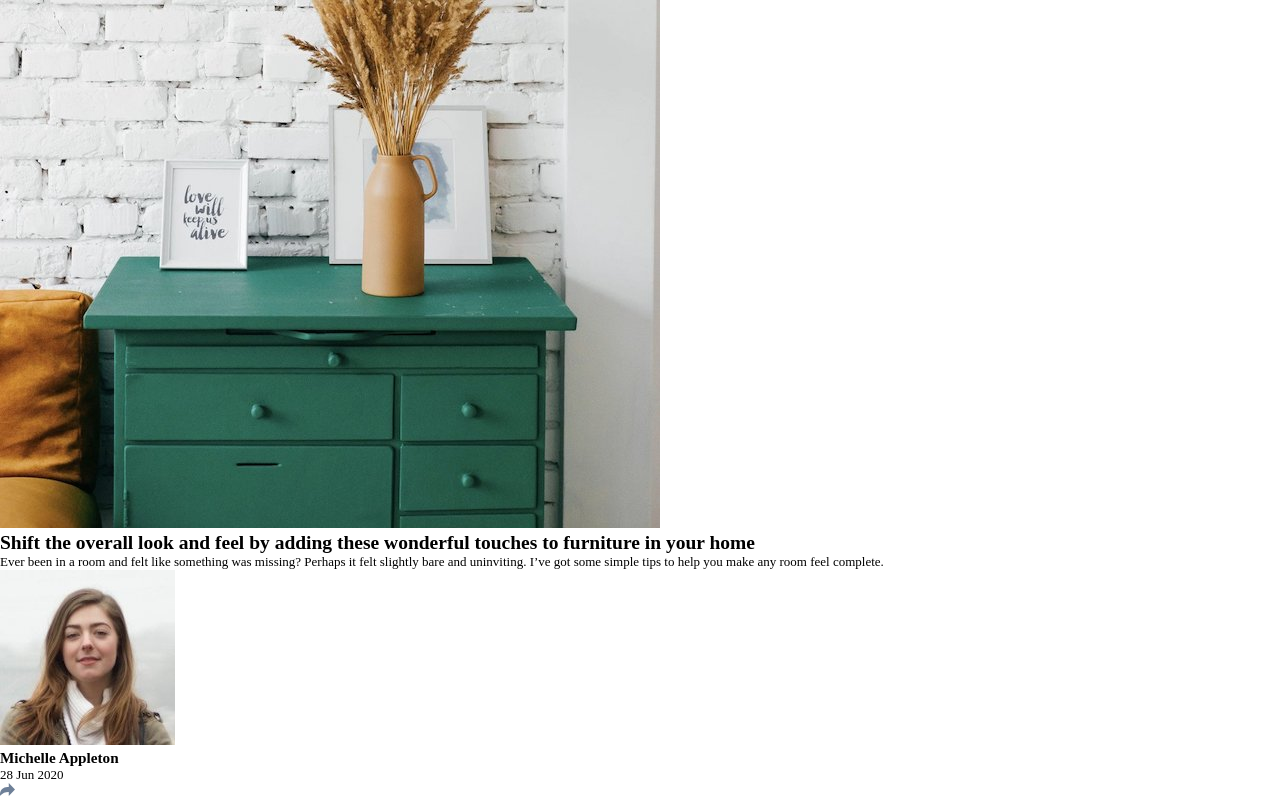
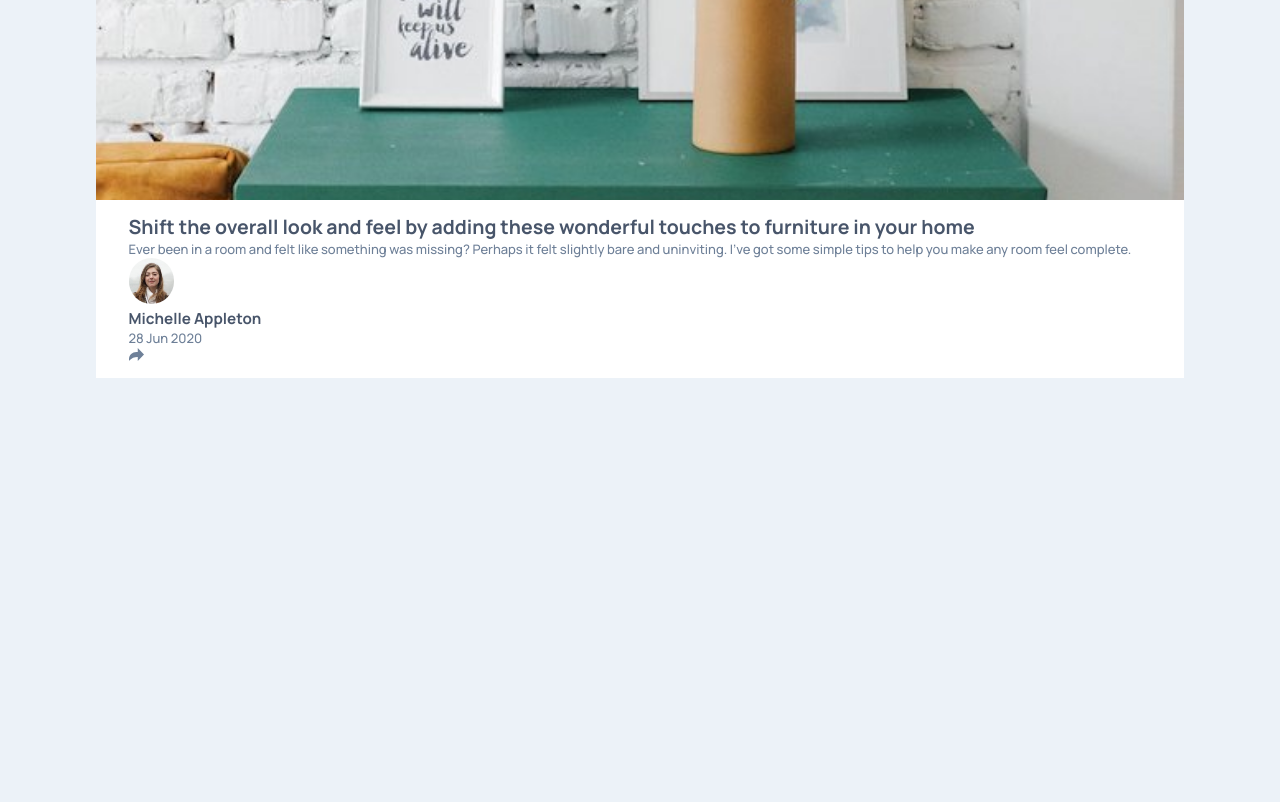
Before and after one commit to dlaurq/article-preview-component-master-frontendmentor.io, a plain HTML site: page index.html in a window 1280 px wide. Shown: the top 802 px of the page. Drawn offline with Linux system fonts and the light colour scheme.

Commit message:
done fonts, text color, imgs

```diff
--- a/index.html
+++ b/index.html
@@ -11,7 +11,9 @@
 
 <body>
   <div class="container">
-    <img src="./images/drawers.jpg" alt="drawers">
+    <div class="container-img">
+      <img src="./images/drawers.jpg" alt="">
+    </div>
     <div class="content">
       <div class="content-txt">
         <h2>
@@ -30,6 +32,8 @@
           <h3>Michelle Appleton</h3>
           <p>28 Jun 2020</p>
         </div>
+          <img src="./images/icon-share.svg" alt="icon-share">
+      </div>
         <div class="user-share">
           <img src="./images/icon-share.svg" alt="icon-share">
           <div class="share-container">
@@ -39,7 +43,7 @@
             <img src="./images/icon-pinterest.svg" alt="icon-pinterest">
           </div>
         </div>
-      </div>
+
     </div>
   </div>
 </body>
--- a/style.css
+++ b/style.css
@@ -1,3 +1,16 @@
+@font-face {
+    font-family: "Manrope";
+    src: url(./fonts/Manrope-Bold.ttf) format("truetype");
+    font-weight: bold;
+    font-style: normal;
+}
+@font-face {
+    font-family: "Manrope";
+    src: url(./fonts/Manrope-Medium.ttf) format("truetype");
+    font-weight: medium;
+    font-style: normal;
+}
+
 *{
     margin: 0;
     padding: 0;
@@ -11,3 +24,74 @@
     --color-blue-100:hsl(210, 46%, 95%);
     font-size: 13px;
 }
+
+
+body{
+    background-color: var(--color-blue-100);
+    font-family: "Manrope";
+}
+
+.container{
+    background-color: white;
+    width: 85%;
+    margin: 0 auto;
+}
+
+.container-img{
+    background-image: url(./images/drawers.jpg);
+    background-repeat: no-repeat;
+    background-position: center;
+    background-size: cover;
+    width: 100%;
+    height: 25vh;
+}
+
+.container-img > img{
+    display: none;
+}
+
+.content{
+    padding: 1rem 2.5rem;
+}
+
+.content-txt{
+
+}
+
+.content-txt h2{
+    font-weight: bold;
+    color: var(--color-blue-700);
+}
+
+.content-txt p{
+    font-weight: normal;
+    color: var(--color-blue-500);
+}
+
+.user{
+
+}
+
+.user-profile{
+
+}
+
+.user-profile img{
+    border-radius: 50%;
+    width: auto;
+    height: 3.5rem;
+}
+
+.user-profile h3{
+    font-weight: bold;
+    color: var(--color-blue-700);
+}
+
+.user-profile p{
+    font-weight: normal;
+    color: var(--color-blue-500);
+}
+
+.user-share{
+    display: none;
+}
```
